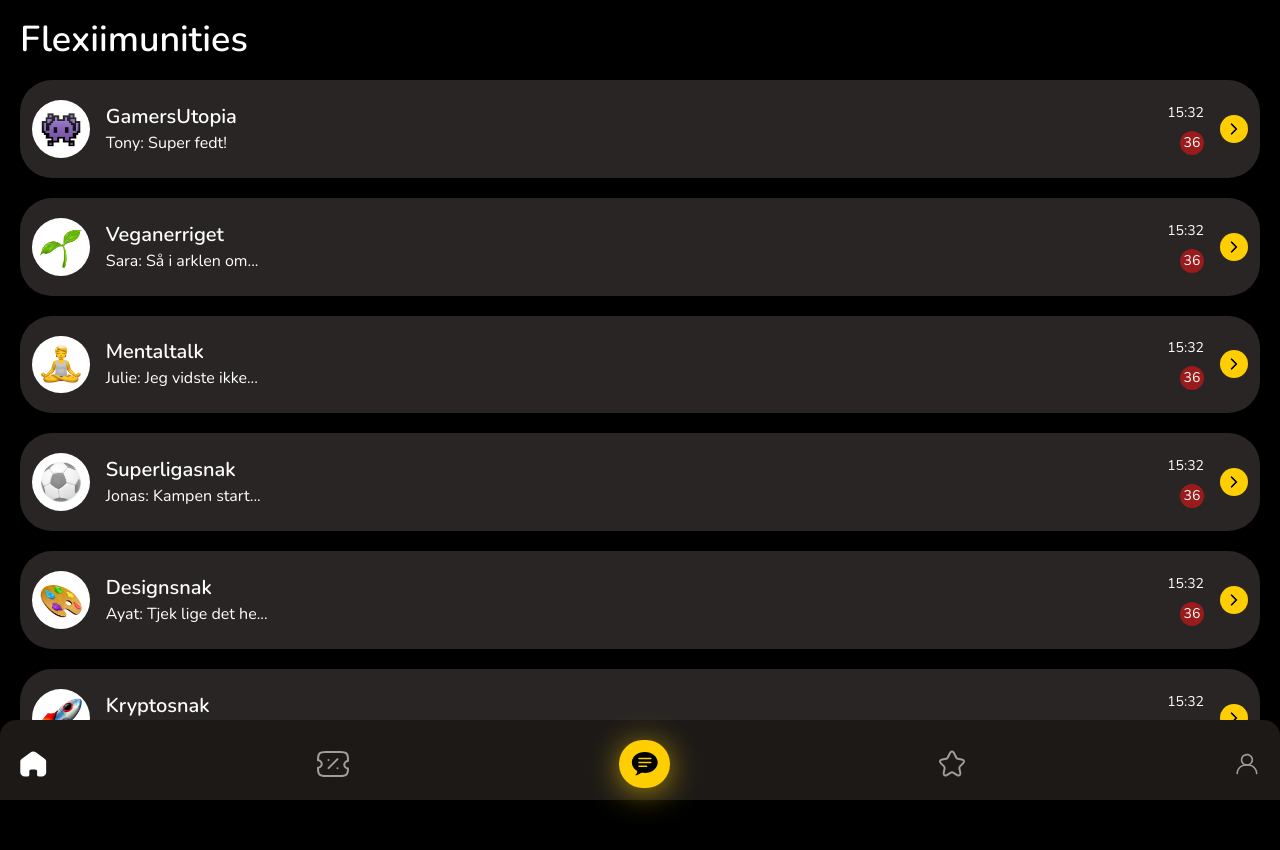
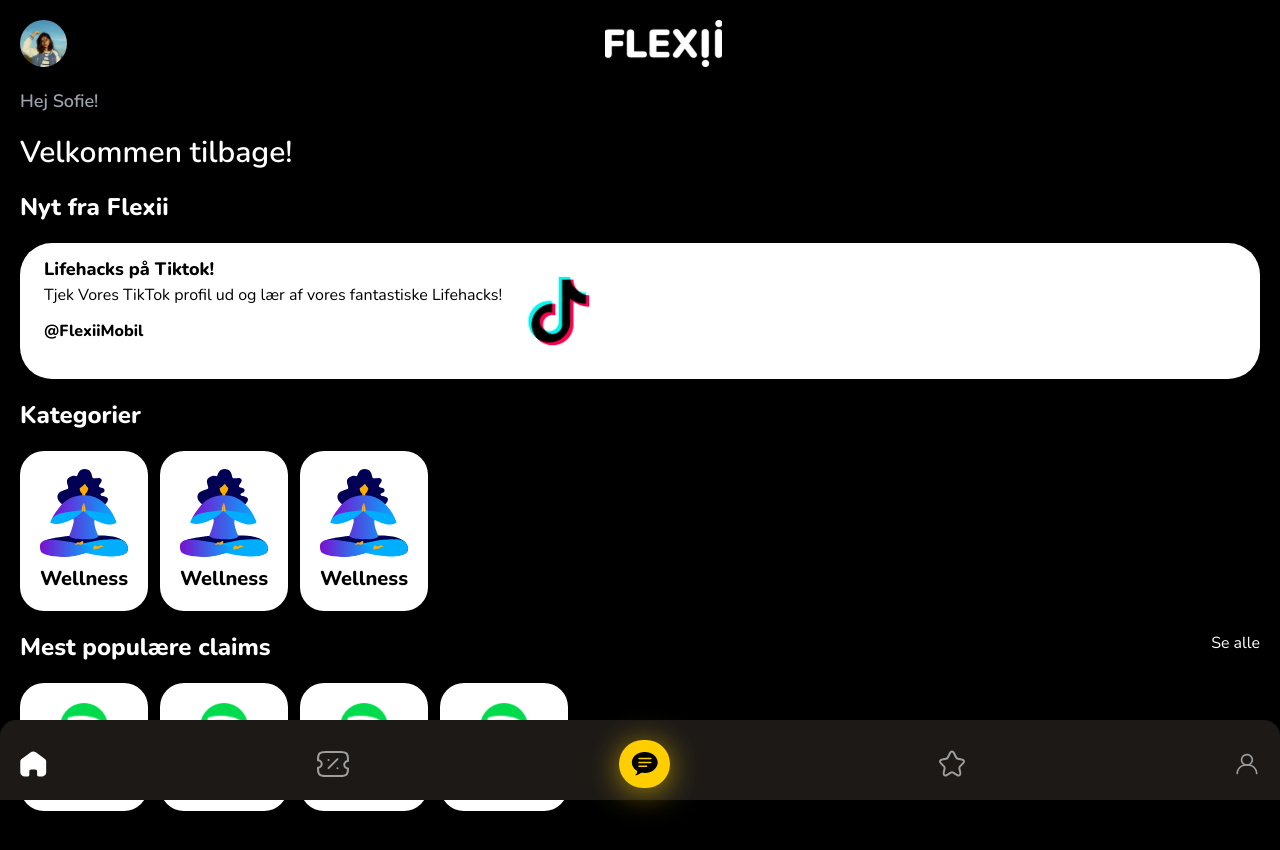
Before and after one commit to ob-vest/Flexii, a Nuxt app: page / in a window 1280 px wide. Shown: the top 850 px of the page. Built offline with nearby package versions, Linux system fonts and the light colour scheme.

Commit message:
fixed homepage ui

```diff
--- a/app.vue
+++ b/app.vue
@@ -6,8 +6,8 @@
       @toggle-pop-up="togglePopUp"
     />
     <div>
-      <CommunityList />
-      <!-- <Homepage class="px-5" /> -->
+      <!-- <CommunityList /> -->
+      <Homepage class="px-5" />
       <!-- <CategoryList /> -->
       <!-- <ClaimPage
         title="Spotify"
--- a/components/Homepage/CategoryBox.vue
+++ b/components/Homepage/CategoryBox.vue
@@ -1,13 +1,14 @@
 <template>
-  <div
-    class="bg-primary w-26 h-40 rounded-3xl justify-end items-center flex flex-col p-2"
-  >
-    <img
-      class="h-full px-6 object-contain"
-      src="~/assets/illustrations/wellness.svg"
-      alt=""
-    />
-    <h3 class="text-black font-bold">Wellness</h3>
-    <ContinueButton class="bg-white" />
+  <div>
+    <div class="bg-white w-32 p-2 h-40 rounded-3xl">
+      <div class="flex flex-col space-y-2 justify-center h-full w-full">
+        <img
+          class="w-full px-3 object-contain"
+          src="/illustrations/wellness.svg"
+          alt=""
+        />
+        <h3 class="text-black text-xl font-extrabold text-center">Wellness</h3>
+      </div>
+    </div>
   </div>
 </template>
--- a/components/Homepage/Homepage.vue
+++ b/components/Homepage/Homepage.vue
@@ -1,6 +1,6 @@
 <template>
-  <div class="scroll-overflow-y">
-    <div class="flex py-5">
+  <div class="space-y-5">
+    <div class="flex pt-5">
       <img src="/emma.svg" alt="" />
       <div class="w-full flex justify-center">
         <img src="/flexii-logo.svg" alt="" />
@@ -8,19 +8,25 @@
     </div>
 
     <h3 class="text-gray-400">Hej Sofie!</h3>
-    <h1 class="pb-10 text-4xl">Velkommen tilbage!</h1>
+    <h1 class="text-3xl">Velkommen tilbage!</h1>
 
-    <h2 class="my-2">Kategorier</h2>
-    <div class="grid grid-cols-3 gap-3">
+    <h2 class="title">Nyt fra Flexii</h2>
+
+    <Newsbox />
+
+    <h2 class="title">Kategorier</h2>
+    <div class="flex gap-3 overflow-x-scroll">
       <CategoryBox />
       <CategoryBox />
       <CategoryBox />
     </div>
     <div class="flex justify-between my-2">
-      <h2>Mest populære claims</h2>
+      <h2 class="title">Mest populære claims</h2>
       <p>Se alle</p>
     </div>
-    <div class="grid grid-cols-2 gap-3">
+    <div class="flex gap-3 overflow-x-scroll">
+      <PopularClaimButton />
+      <PopularClaimButton />
       <PopularClaimButton />
       <PopularClaimButton />
     </div>
@@ -29,11 +35,20 @@
 
 <script>
 import CategoryBox from "./CategoryBox.vue";
+import Newsbox from "./Newsbox.vue";
 import PopularClaimButton from "./PopularClaimButton.vue";
+
 export default {
   components: {
     CategoryBox,
     PopularClaimButton,
+    Newsbox,
   },
 };
 </script>
+
+<style scoped>
+.title {
+  @apply font-extrabold text-2xl;
+}
+</style>
--- /dev/null
+++ b/components/Homepage/Newsbox.vue
@@ -0,0 +1,16 @@
+<template>
+  <div class="bg-white rounded-[2.0rem] pl-6 py-3 text-black flex">
+    <div>
+      <h3 class="font-extrabold">Lifehacks på Tiktok!</h3>
+      <p class="text-opacity-30">
+        Tjek Vores TikTok profil ud og lær af vores fantastiske Lifehacks!
+      </p>
+      <p class="font-extrabold mt-3">@FlexiiMobil</p>
+    </div>
+    <img
+      class="w-28 h-28 object-contain"
+      src="/illustrations/tiktok.png"
+      alt=""
+    />
+  </div>
+</template>
--- a/components/Homepage/PopularClaimButton.vue
+++ b/components/Homepage/PopularClaimButton.vue
@@ -1,16 +1,14 @@
 <template>
   <div>
     <div
-      class="bg-white w-26 rounded-3xl justify-end items-center flex flex-col p-2 space-y-2"
+      class="bg-white w-32 h-32 rounded-3xl justify-center items-center flex flex-col p-2 space-y-2"
     >
       <img
-        class="h-16 obejct-contain"
-        src="~/assets/illustrations/spotify.svg"
+        class="h-12 object-contain"
+        src="/illustrations/spotify.svg"
         alt=""
       />
       <h1 class="text-black">Spotify</h1>
-      <p class="text-gray-400">1 måned gratis 🔥</p>
-      <ContinueButton class="bg-primary" />
     </div>
   </div>
 </template>
```
Also changed, not shown: public/illustrations/tiktok.png (added).
